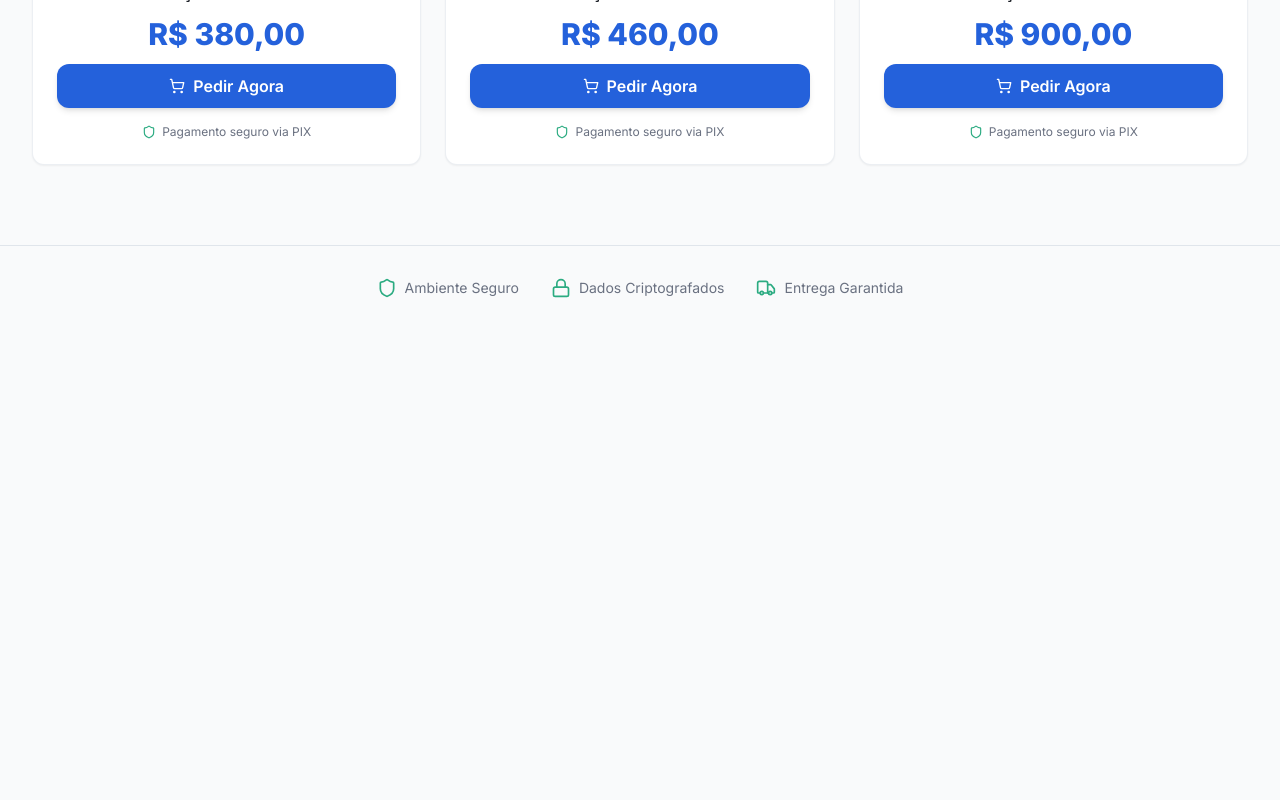
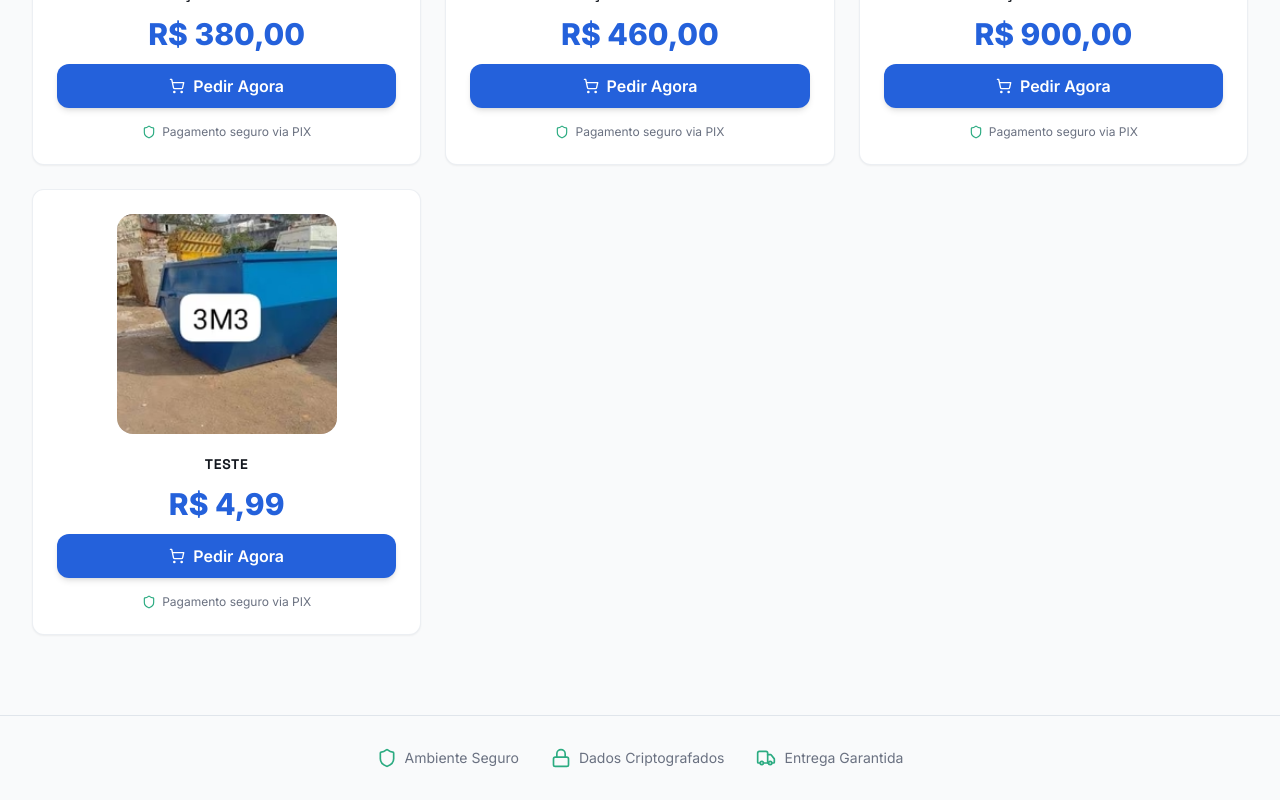
Before and after one commit to elianasilva1266-cmyk/getnetrise, a React (Vite) app: page / in a window 1280 px wide. Shown: the part 1167-1967 px from the top of the page. Before the commit the page ends 1497 px from the top, so only its background shows below. Built offline with nearby package versions, Linux system fonts and the light colour scheme; the HTML template or start-up script is replaced by a standard one.

Commit message:
Changes
Co-authored-by: elianasilva1266-cmyk <237103208+elianasilva1266-cmyk@users.noreply.github.com>

```diff
--- a/src/pages/Index.tsx
+++ b/src/pages/Index.tsx
@@ -51,6 +51,13 @@ const Index = () => {
       size: "26m³",
       price: "R$ 900,00",
       image: cacamba26m,
+    },
+    {
+      id: 99,
+      title: "TESTE",
+      size: "Teste",
+      price: "R$ 4,99",
+      image: cacamba3m,
     },
   ];
 
```
